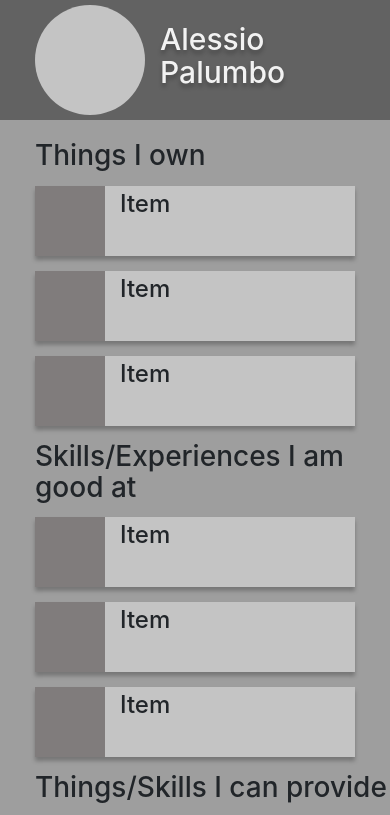
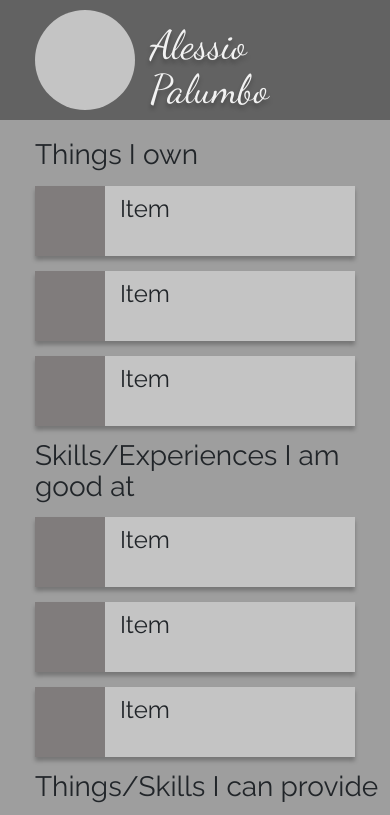
Before and after one commit to GlennDimaliwat/flotsy-ui, a plain HTML site: page show_profile.html in a window 390 px wide. Shown: the top 815 px of the page. Drawn offline with nearby package versions, Linux system fonts and the light colour scheme.

Commit message:
Update fonts for show_profile.html

```diff
--- a/assets/css/src/style.scss
+++ b/assets/css/src/style.scss
@@ -12,20 +12,24 @@ $shadow: 0px 4px 4px rgba(0, 0, 0, 0.25);
 //     box-shadow: $shadow;
 // }
 
+* {
+    font-family: 'Raleway', sans-serif;
+}
+
 section.header {
     background: $header_background_color;
-    height: 120px;
+    max-height: 120px;
 
     div.profile_info {
         height: 150px;
 
         div.profile_photo {
-            max-height: 110px;
-            max-width: 110px;
-            min-height: 110px;
-            min-width: 110px;
+            max-height: 100px;
+            max-width: 100px;
+            min-height: 100px;
+            min-width: 100px;
             margin-left: 50px;
-            margin-top: 5px;
+            margin-top: 10px;
             border-radius: 100%;
             background: $profile_photo_background_color;
         }
@@ -34,6 +38,7 @@ section.header {
             margin-top: 23px;
             h1 {
                 font-size: 64px;
+                font-family: 'Dancing Script', cursive;
                 color: $snow;
                 text-shadow: $shadow;
             }
@@ -43,6 +48,7 @@ section.header {
     div.navigation {
         color: $snow;
         text-align: right;
+        margin-right: 30px;
     }
 }
 
@@ -80,7 +86,7 @@ section.main {
             }
             div.item_description {
                 h4 {
-                    margin-top: 5px;
+                    margin-top: 10px;
                 }
             }
         }
@@ -96,23 +102,37 @@ section.footer {
     height: 120px;
 }
 
-@media screen and (max-width: 950px) {
-    /* Profile name font size at 950px */
+@media screen and (max-width: 830px) {
+    /* Profile name font size */
     div.profile_name {
         h1 {
-            font-size: 36px !important;
+            font-size: 50px !important;
         }
     }
 }
 
-@media screen and (max-width: 480px) {
-    /* Profile name font size at 480px */
-    div.profile_name {
-        h1 {
-            font-size: 30px !important;
-        }
-    }
+// @media screen and (max-width: 1000px) {
+//     /* Profile name font size */
+//     div.profile_name {
+//         h1 {
+//             font-size: 36px !important;
+//         }
+//     }
+// }
+
+@media screen and (max-width: 710px) {
+    /* Hide Navigation */
     div.navigation {
         display: none;
     }
 }
+
+@media screen and (max-width: 453px) {
+    /* Profile name font size at 460px */
+    div.profile_name {
+        h1 {
+            // margin-top: 15px;
+            font-size: 40px !important;
+        }
+    }
+}
```
Also changed, not shown: assets/css/dest/style.css, 1 other file.
